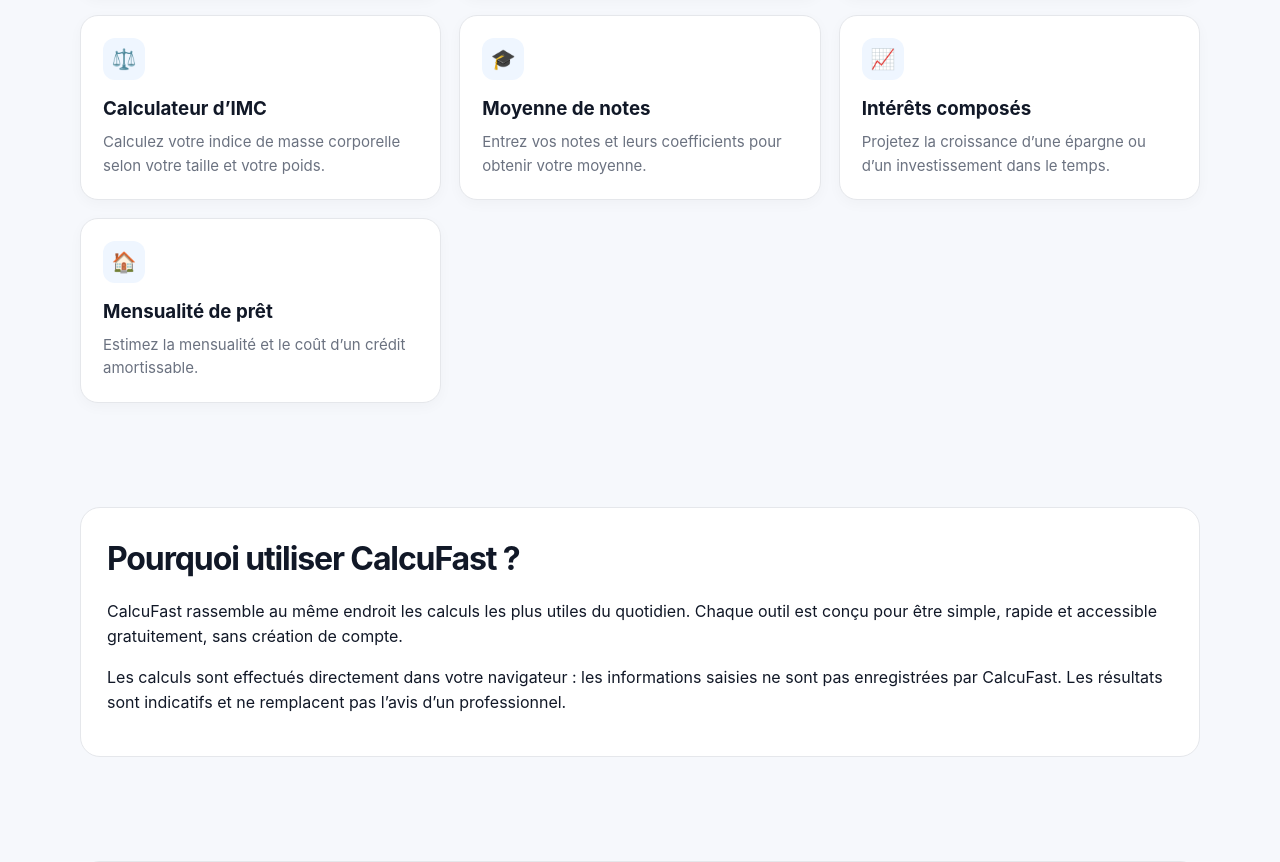
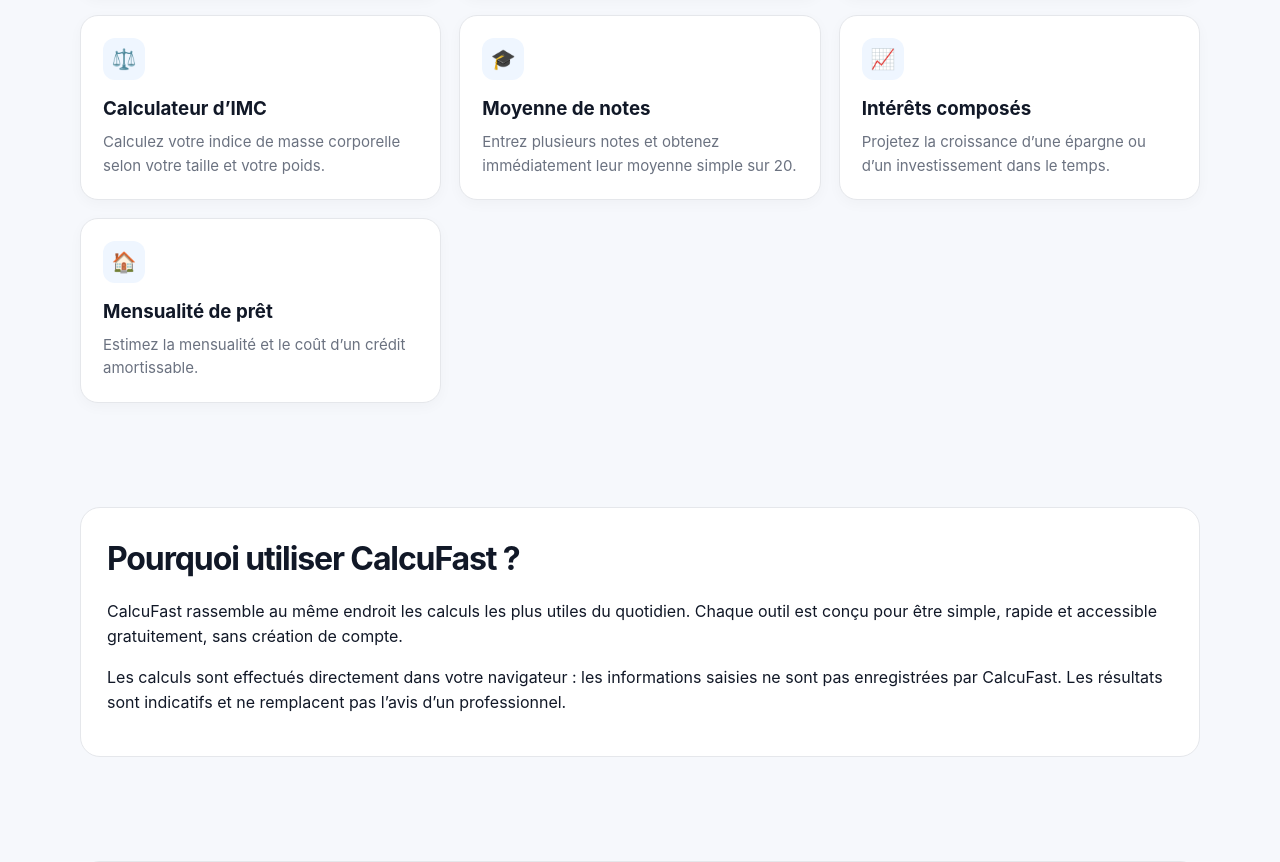
Before and after one commit to antoineaudinet075-crypto/CalculFast, a website: page index.html in a window 1280 px wide. Shown: the part 1120-1982 px from the top of the page. Drawn offline with Linux system fonts and the light colour scheme.

Commit message:
Update index.html

```diff
--- a/index.html
+++ b/index.html
@@ -131,7 +131,7 @@
           <a class="tool-card" href="outils/moyenne.html">
             <div class="icon" aria-hidden="true">🎓</div>
             <h3>Moyenne de notes</h3>
-            <p>Entrez vos notes et leurs coefficients pour obtenir votre moyenne.</p>
+            <p>Entrez plusieurs notes et obtenez immédiatement leur moyenne simple sur 20.</p>
           </a>
 
           <a class="tool-card" href="outils/interets-composes.html">
```
